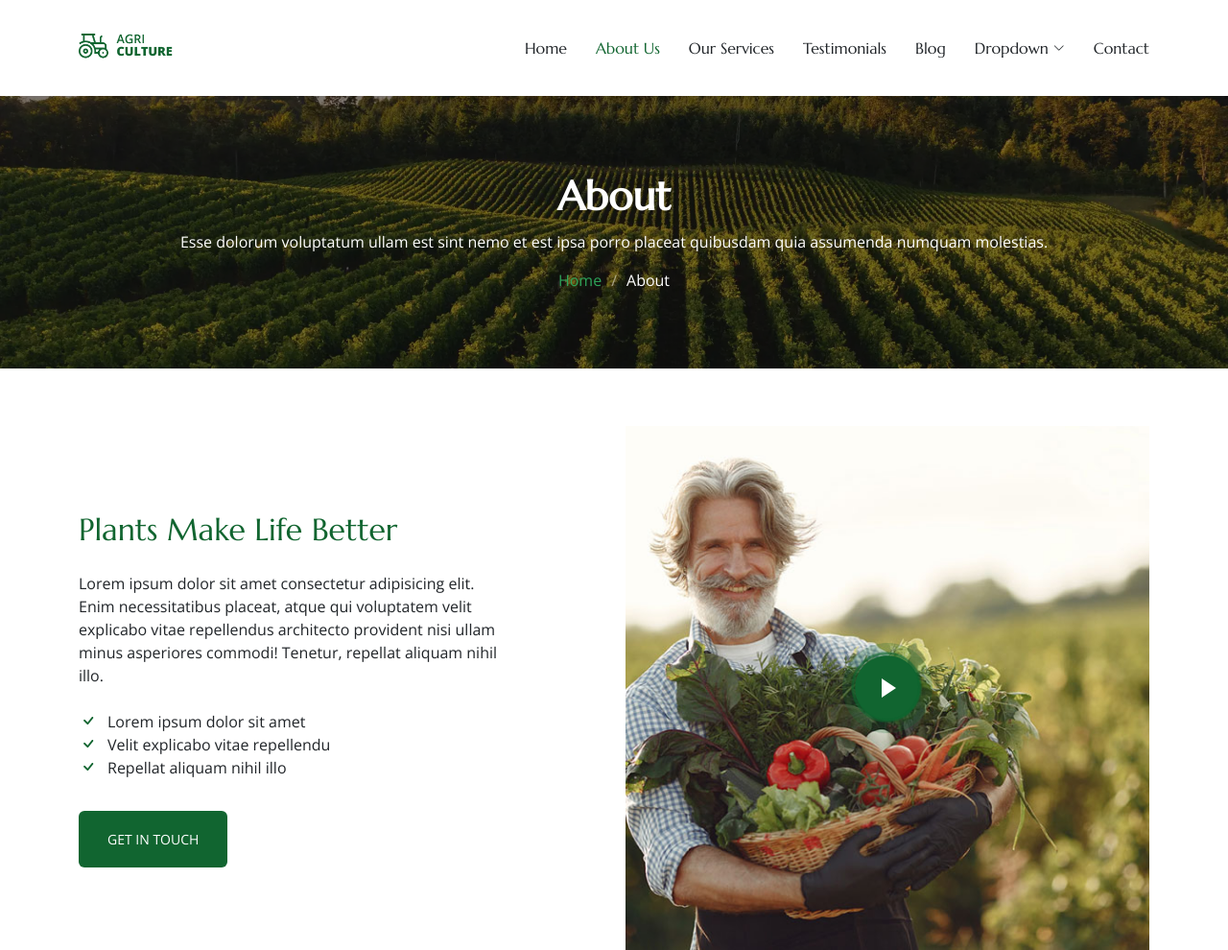
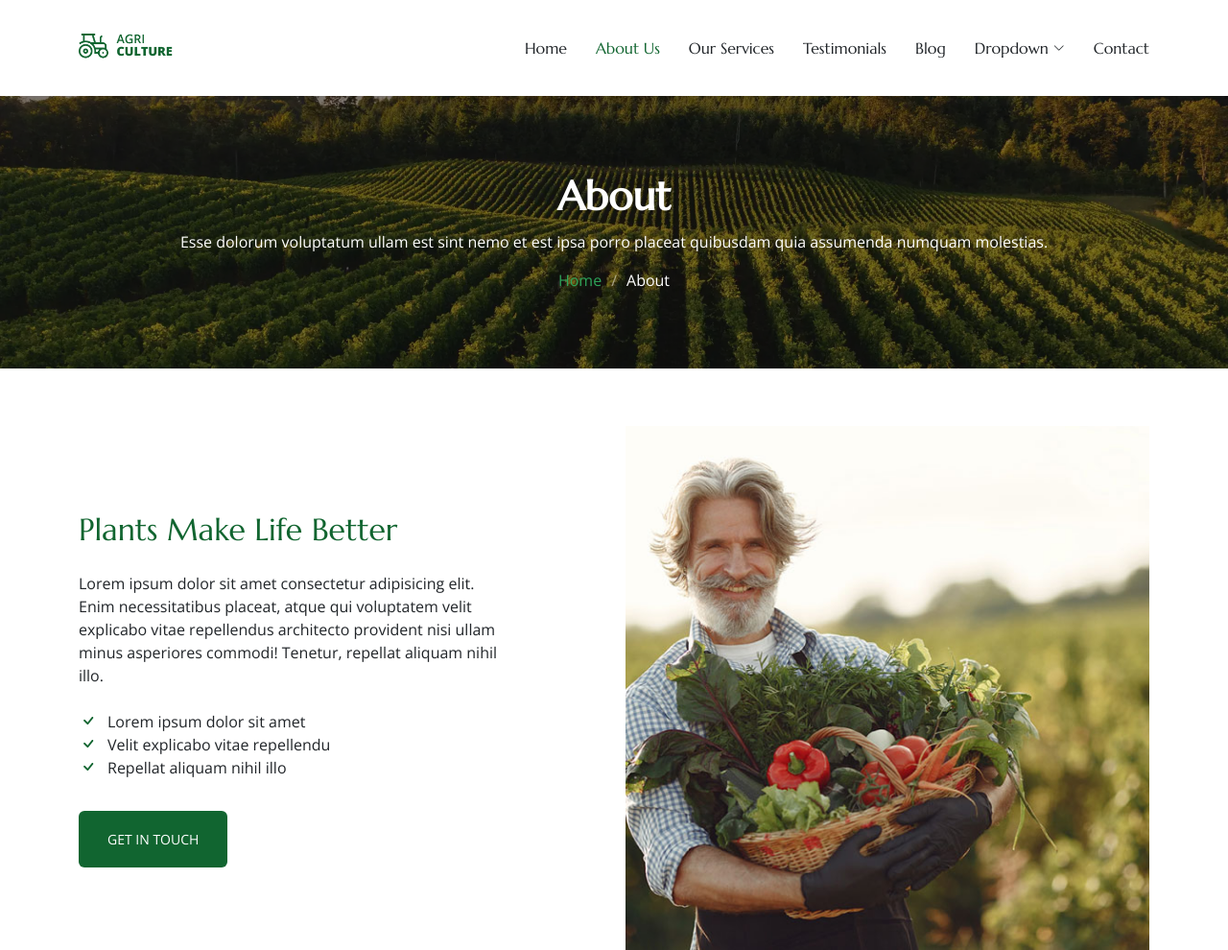
Before and after one commit to Cephas-Musa/Groupe_6-agriculture, a plain HTML site: page about.html in a window 1280 px wide. Shown: the top 990 px of the page at 96% size. Drawn offline with nearby package versions, Linux system fonts and the light colour scheme.

Commit message:
Update about.html

```diff
--- a/about.html
+++ b/about.html
@@ -102,9 +102,6 @@
         <div class="row gy-4 justify-content-between align-items-center">
           <div class="col-lg-6 order-lg-2 position-relative" data-aos="zoom-out">
             <img src="assets/img/img_sq_1.jpg" alt="Image" class="img-fluid">
-            <a href="https://www.youtube.com/watch?v=Y7f98aduVJ8" class="glightbox pulsating-play-btn">
-              <span class="play"><i class="bi bi-play-fill"></i></span>
-            </a>
           </div>
           <div class="col-lg-5 order-lg-1" data-aos="fade-up" data-aos-delay="100">
             <h2 class="content-title mb-4">Plants Make Life Better</h2>
```
